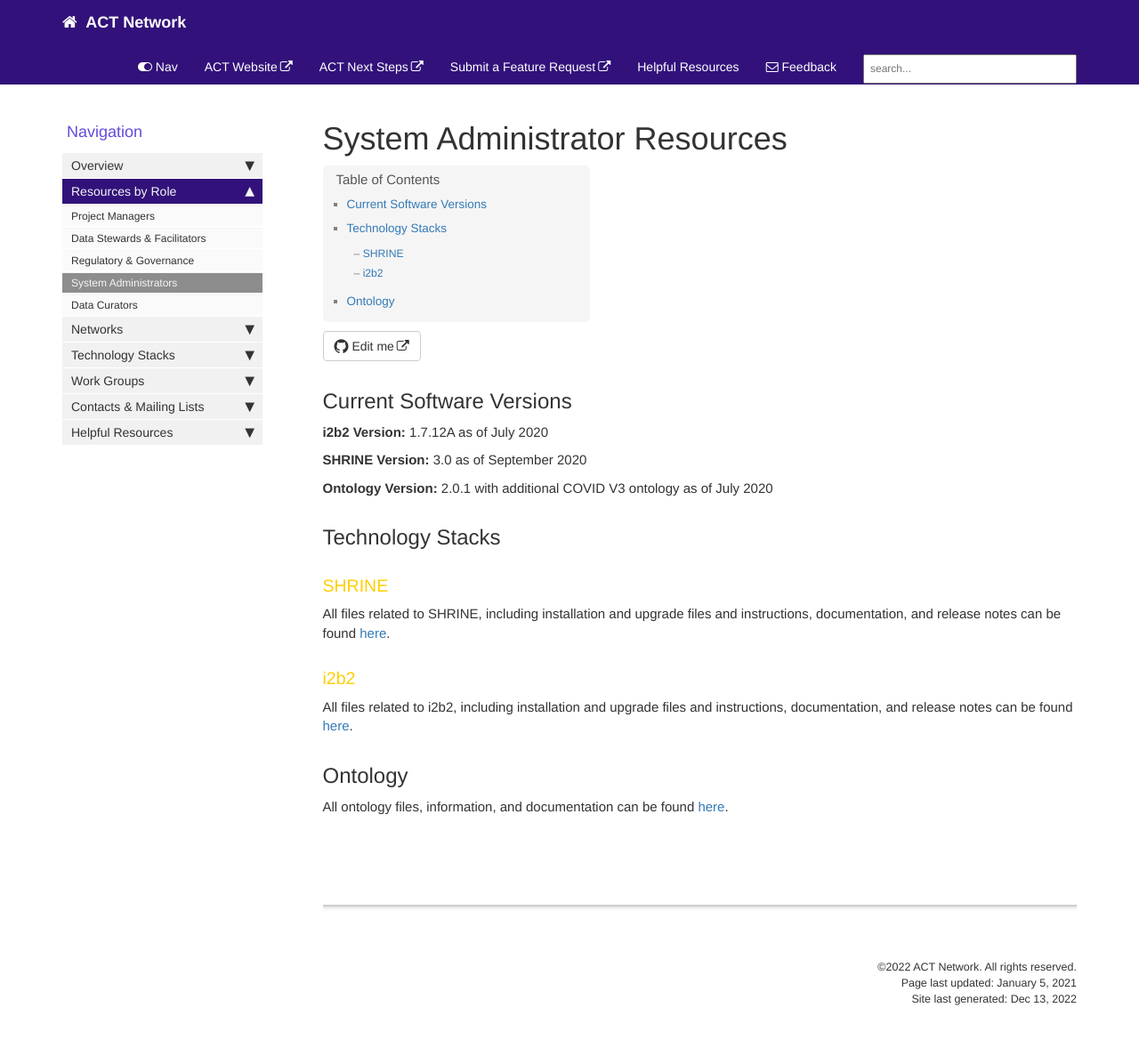
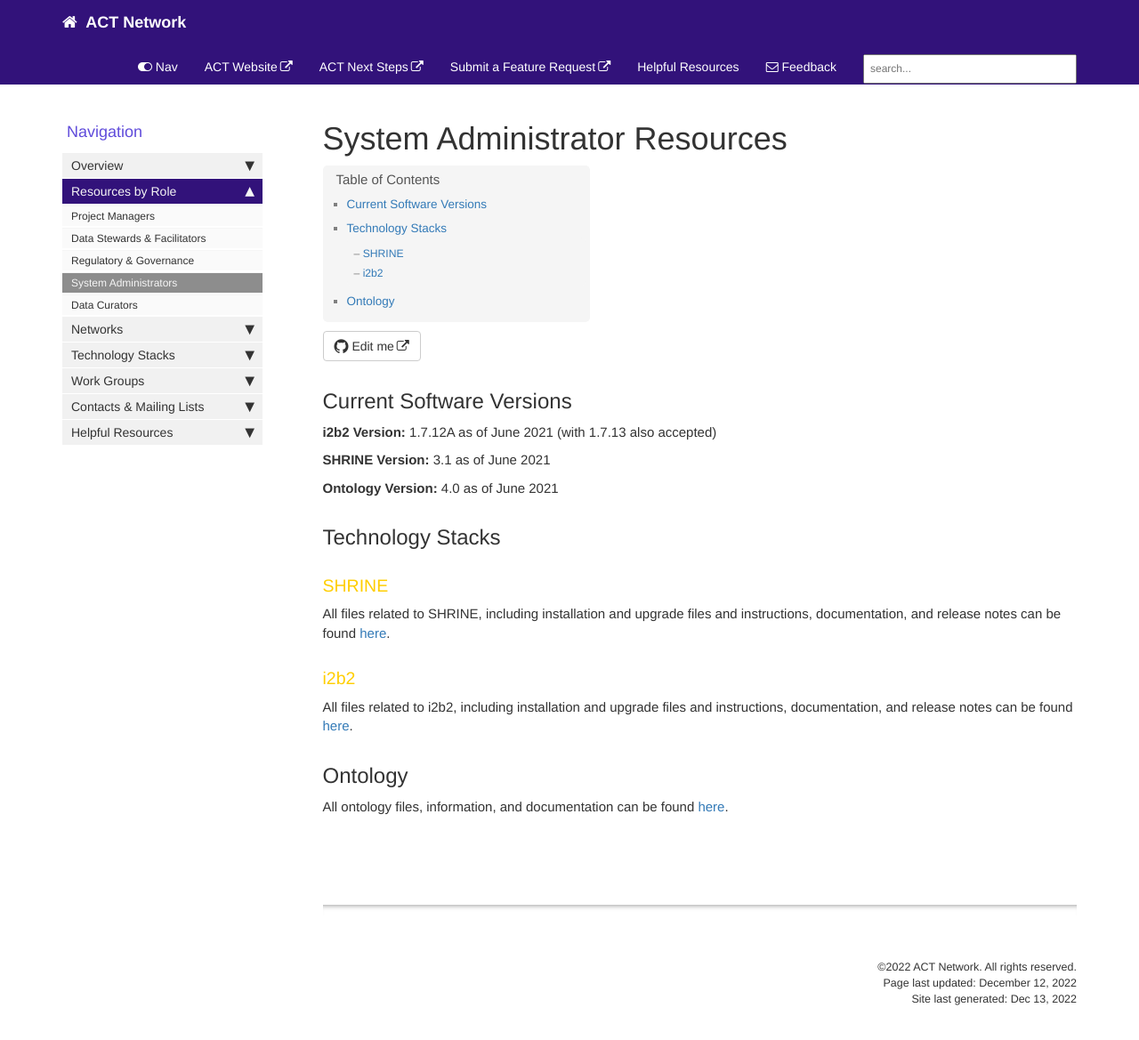
Before and after one commit to dbmi-pitt/ACT-Network, a Jekyll site: the page built from pages/mydoc/system_administrators.md, in a window 1280 px wide and 1193 px high. Shown: the top 1169 px of the window at 89% size. Built offline with Jekyll 4.4.1, drawn with Linux system fonts in a browser that asks for light colours; comment, search, counter and statistics services are not loaded.

Commit message:
Update system_administrators.md

```diff
--- a/pages/mydoc/system_administrators.md
+++ b/pages/mydoc/system_administrators.md
@@ -1,18 +1,18 @@
 ---
 title: System Administrator Resources
 keywords: system administrator, technology, i2b2, shrine
-last_updated: January 5, 2021
+last_updated: December 12, 2022
 sidebar: mydoc_sidebar
 permalink: system_administrators.html
 folder: mydoc
 ---
 
 ## Current Software Versions
-**i2b2 Version:** 1.7.12A as of July 2020
+**i2b2 Version:** 1.7.12A as of June 2021 (with 1.7.13 also accepted)
 
-**SHRINE Version:** 3.0 as of September 2020
+**SHRINE Version:** 3.1 as of June 2021
 
-**Ontology Version:** 2.0.1 with additional COVID V3 ontology as of July 2020
+**Ontology Version:** 4.0 as of June 2021
 
 
 ## Technology Stacks
```
